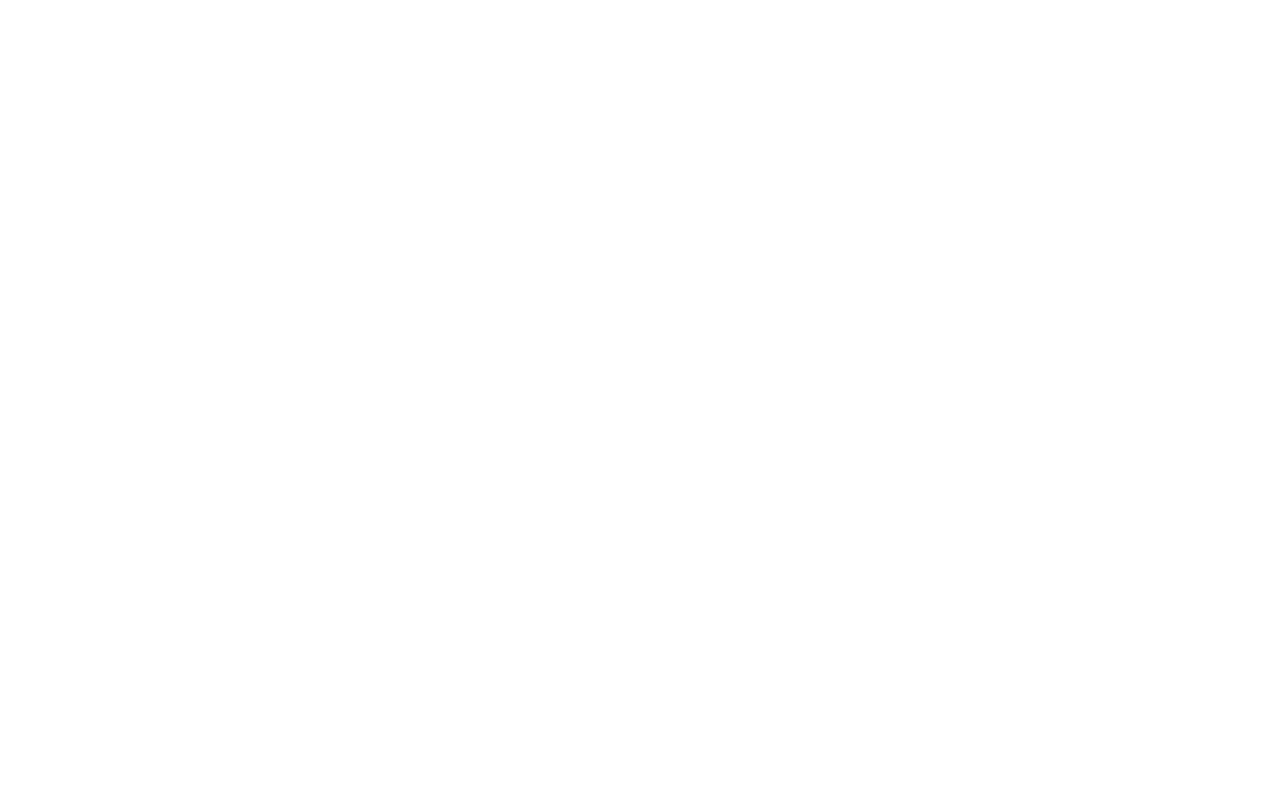
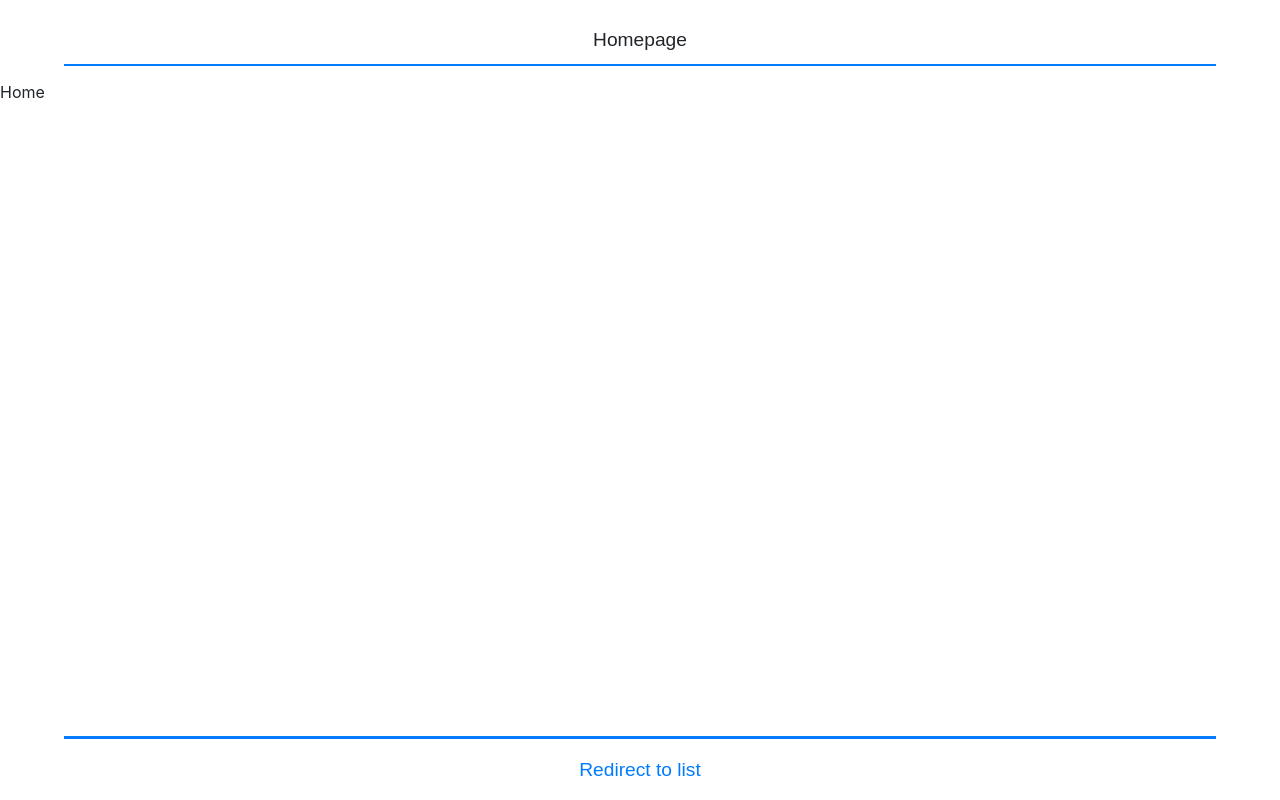
Before and after one commit to vkarabajic/MentoringDuo, a React (Create React App) app: page / in a window 1280 px wide. Built offline with nearby package versions, Linux system fonts and the light colour scheme.

Commit message:
fixed routing on homepage

```diff
--- a/src/App.js
+++ b/src/App.js
@@ -21,7 +21,7 @@
 					<Route path='/table'>
 						<PersonsTable />
 					</Route>
-					<Route path='/home'>
+					<Route path='/'>
 						<Home />
 					</Route>
 				</Switch>
```
